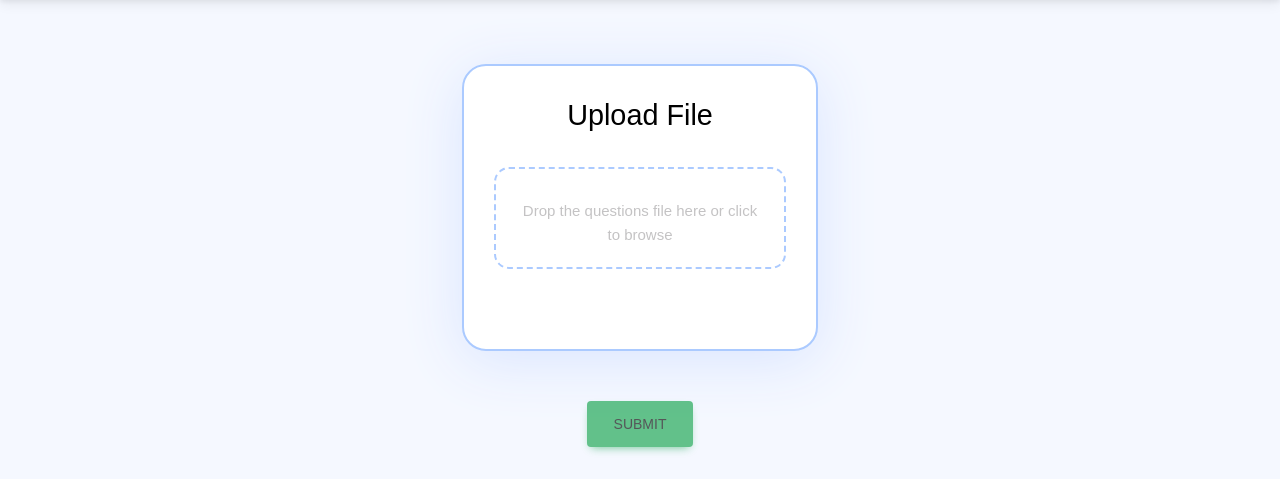
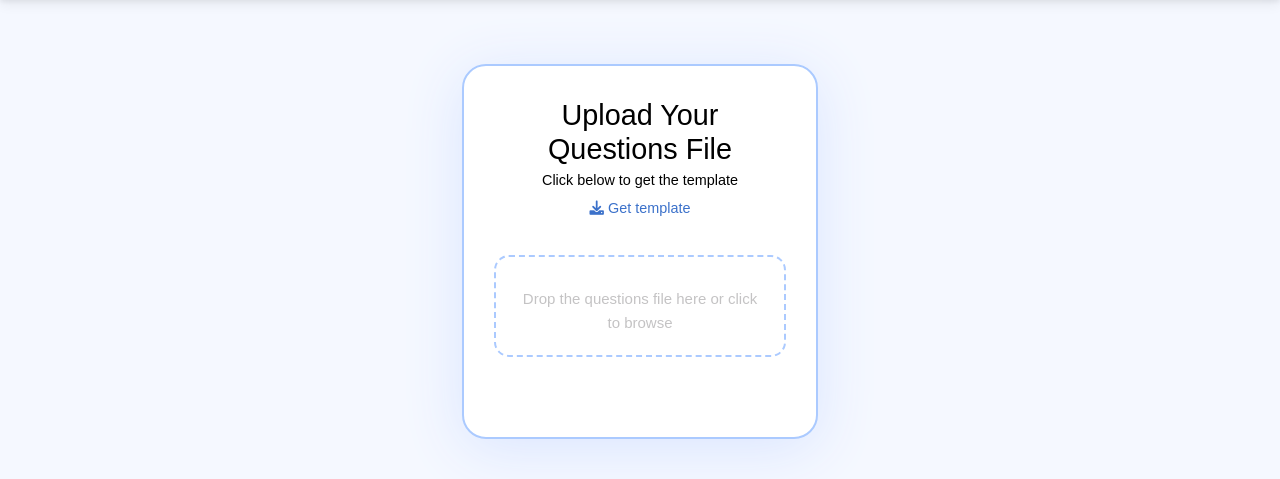
Before and after one commit to ajappdev/quizz_project, a Django app: page /administrator/bulk-upload-questions/ in a window 1280 px wide. Shown: the part 62-541 px from the top of the page. Run offline with Django 4.2, Linux system fonts and the light colour scheme; some libraries are stand-ins or nearby versions; some web fonts are replaced.

Commit message:
upload widget and template

```diff
--- a/app/m01_question.py
+++ b/app/m01_question.py
@@ -175,6 +175,8 @@
             'Choice6',
             'Answer']:
         error_return = "Wrong questions file!"
+    elif len(dfs) == 0:
+        error_return = "The questions file is empty!"
     return error_return
 
 def bulk_upload(file_path: str):
--- a/app/templates/administrator/bulk-upload-questions.html
+++ b/app/templates/administrator/bulk-upload-questions.html
@@ -118,11 +118,29 @@
         url: "{% url 'upload_questions_file' %}",
         data: form_data,
         success: function(response) {
-            $("#div_form").show("");
-            $("#div_identity").hide("");
-            $("#load_div").hide("");
-            $("#div_form").html(response['html']);
-            $("#action_div").show("")
+
+            if (response['error'] == "")
+            {
+                $("#div_form").show("");
+                $("#div_identity").hide("");
+                $("#load_div").hide("");
+                $("#div_form").html(response['html']);
+                $("#action_div").show("")
+            }else
+            {
+                $("#div_identity").show("");
+                $("#load_div").hide("");
+                $("#div_form").html("");
+                $("#action_div").hide("");
+                $("#upload_next").attr("disabled", true)
+                Swal.fire({
+                    icon: 'error',
+                    title: translate_js('An error has occurred!', "EN"),
+                    text: response['error'],
+                    position: 'center',
+                    showConfirmButton: false,
+                })
+            }
         }
     })
     }
--- a/app/templates/administrator/widgets/upload-id.html
+++ b/app/templates/administrator/widgets/upload-id.html
@@ -6,8 +6,9 @@
 <div id="uploadArea2" class="upload-area">
     <!-- Header -->
     <div class="upload-area__header">
-      <h1 class="upload-area__title">{% trans "Upload File" %}</h1>
-
+      <h1 class="upload-area__title">{% trans "Upload Your Questions File" %}</h1>
+      <h3 class="p0p8">Click below to get the template</h3>
+      <p class="p0p8"><a target="_blank" href="https://we.tl/t-DSOpnU48Mn"><i class="fas fa-download"></i> Get template</a></p>
     </div>
     <!-- End Header -->
 
--- a/app/views.py
+++ b/app/views.py
@@ -240,7 +240,6 @@
     "Zimbabwe"]
 
     for country in africa_countries:
-        print(country)
         new_country = am.Country()
         new_country.name = country
         new_country.region = region_africa
@@ -614,7 +613,6 @@
             )
             data_dict = {"error": "", "html": html}
         else:
-            print(error_upload)
             data_dict = {"error": error_upload}
 
         return JsonResponse(data=data_dict, safe=False)
--- a/static/assets/js/js_translator.js
+++ b/static/assets/js/js_translator.js
@@ -55,7 +55,8 @@
     "A multiple choices question was provided but the choices list contains less than 2 options!",
     "A multiple choices question was provided but the answer does not figure in the list of choices!",
     "The country does not exist!",
-    "The sub category does not exist!"
+    "The sub category does not exist!",
+    "The questions file is empty!"
 ]
 
 function translate_js(text, lang)
```
